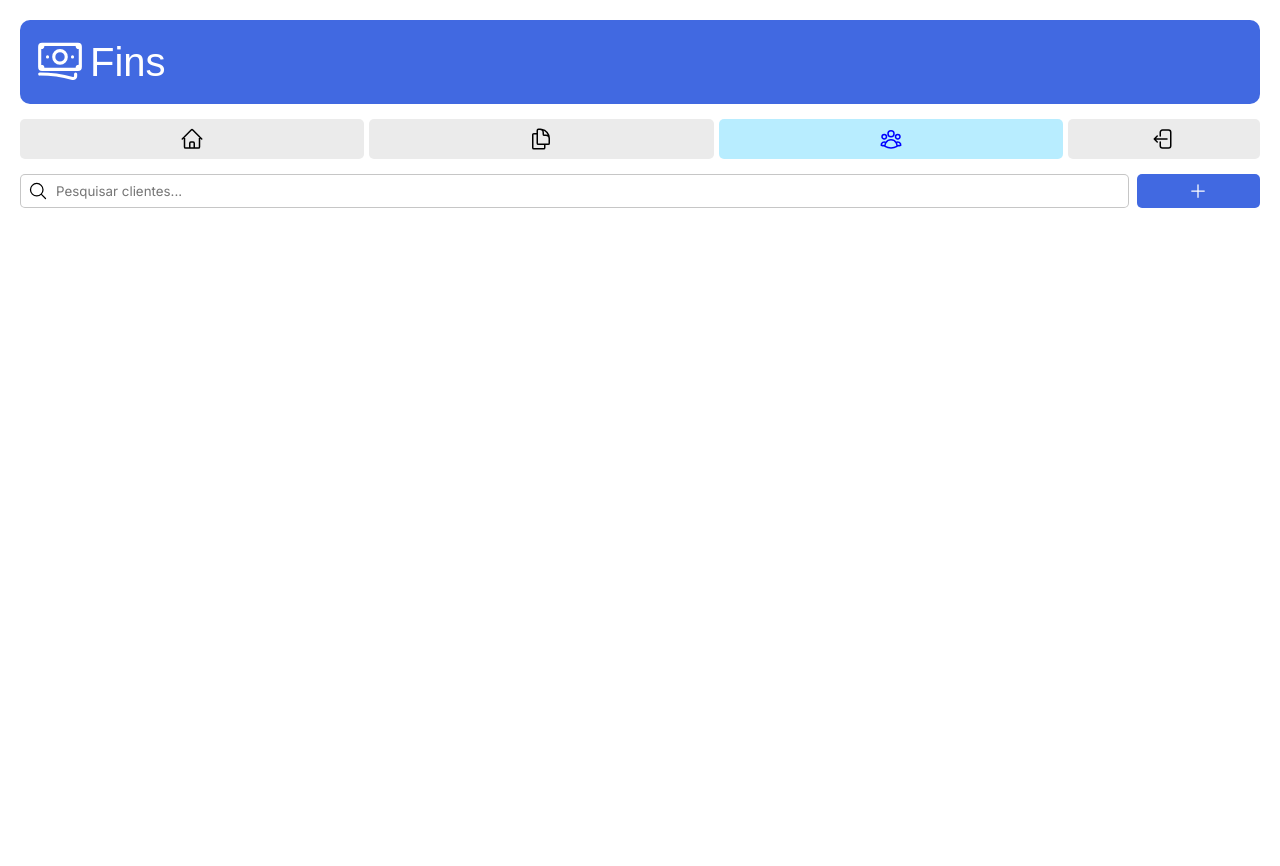
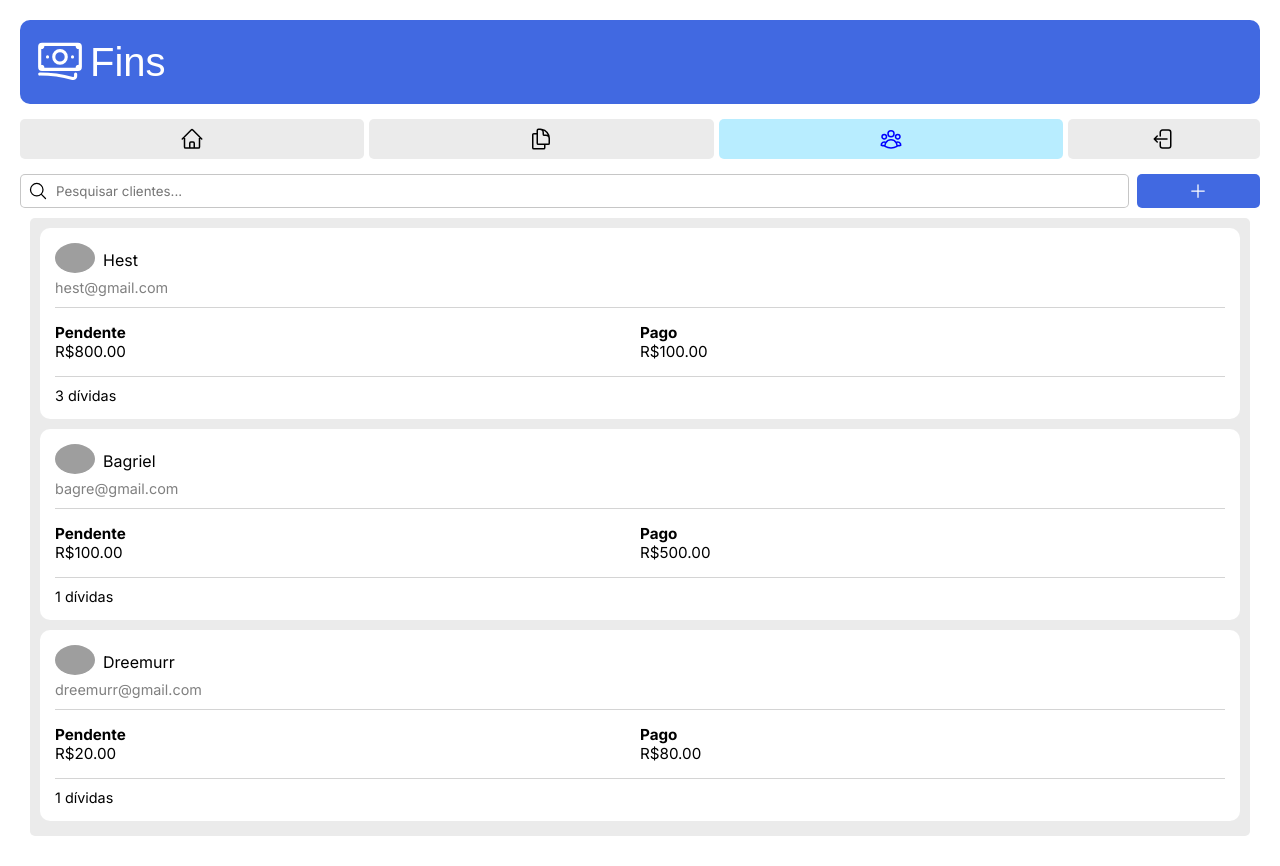
Before and after one commit to HestDreemurr/fins, a Next.js app: page /dashboard/customers in a window 1280 px wide. Before the commit the page ends 800 px from the top, so only its background shows below. Built offline with nearby package versions, Linux system fonts and the light colour scheme; grey boxes are pictures that could not be loaded; a web font is replaced by a local one.

Commit message:
Interface da Pagina de clientes

```diff
--- /dev/null
+++ b/src/app/dashboard/customers/customers.module.css
@@ -0,0 +1,53 @@
+@keyframes spin {
+  from {
+    transform: rotate(0deg);
+  }
+  to {
+    transform: rotate(360deg);
+  }
+}
+.customers {
+  margin: 10px;
+  padding: 5px;
+  background-color: #ebebeb;
+  border-radius: 5px;
+}
+.customers .customer {
+  background-color: white;
+  margin: 5px;
+  margin-bottom: 10px;
+  border-radius: 10px;
+  padding: 15px;
+}
+.customers .customer .top {
+  display: flex;
+  align-items: center;
+}
+.customers .customer .top figure {
+  margin-right: 8px;
+}
+.customers .customer .top figure img {
+  width: 40px;
+  border-radius: 50%;
+}
+.customers .customer .top h3 {
+  font-weight: normal;
+  font-size: 1em;
+}
+.customers .customer .email {
+  font-size: 0.9em;
+  color: gray;
+}
+.customers .middle {
+  display: flex;
+  margin-block: 10px;
+  padding-block: 15px;
+  border-block: 1px solid rgba(128, 128, 128, 0.337254902);
+  font-size: 0.95em;
+}
+.customers .middle div {
+  flex-basis: 50%;
+}
+.customers .invoices {
+  font-size: 0.9em;
+}
--- /dev/null
+++ b/src/app/dashboard/customers/customers.module.scss
@@ -0,0 +1,56 @@
+@use "../../../scss/styles";
+
+.customers {
+  margin: 10px;
+  padding: 5px;
+  background-color: styles.$lightgray;
+  border-radius: 5px;
+
+  .customer {
+    background-color: white;
+    margin: 5px;
+    margin-bottom: 10px;
+    border-radius: 10px;
+    padding: 15px;
+
+    .top {
+      display: flex;
+      align-items: center;
+
+      figure {
+        margin-right: 8px;
+
+        img {
+          width: 40px;
+          border-radius: 50%;
+        }
+      }
+
+      h3 {
+        font-weight: normal;
+        font-size: 1em;
+      }
+    }
+
+    .email {
+      font-size: 0.9em;
+      color: gray;
+    }
+  }
+
+  .middle {
+    display: flex;
+    margin-block: 10px;
+    padding-block: 15px;
+    border-block: 1px solid #80808056;
+    font-size: 0.95em;
+
+    div {
+      flex-basis: 50%;
+    }
+  }
+
+  .invoices {
+    font-size: 0.9em;
+  }
+}
--- a/src/app/dashboard/customers/page.jsx
+++ b/src/app/dashboard/customers/page.jsx
@@ -1,8 +1,11 @@
 "use client"
 
+import Link from "next/link"
+
 import SearchSection from "@/ui/dashboard/search-section"
+import Customers from "@/ui/dashboard/customers"
 
-import Link from "next/link"
+import styles from "./customers.module.css"
 
 export default function DashboardCustomers() {
   return (
@@ -11,6 +14,8 @@ export default function DashboardCustomers() {
         <SearchSection.Input onSearch={() => null} name="search-customers" placeholder="Pesquisar clientes..." />
         <SearchSection.Link path="/dashboard/customers/create" />
       </SearchSection.Root>
+
+      <Customers styles={styles} />
     </main>
   )
 }
--- /dev/null
+++ b/src/ui/dashboard/customers/customer.jsx
@@ -0,0 +1,31 @@
+export default function Customer({ customer, styles }) {
+  return (
+    <section className={styles.customer}>
+      <div className={styles.top}>
+        <figure>
+          <img src={customer.avatar} alt={customer.name} />
+        </figure>
+        <h3>{customer.name}</h3>
+      </div>
+      <span className={styles.email}>{customer.email}</span>
+
+      <div className={styles.middle}>
+        <div>
+          <h4>Pendente</h4>
+          <p>
+            R${customer.info.pending.toFixed(2)}
+          </p>
+        </div>
+
+        <div>
+          <h4>Pago</h4>
+          <p>
+            R${customer.info.paid.toFixed(2)}
+          </p>
+        </div>
+      </div>
+
+      <p className={styles.invoices}>{customer.info.invoicesCount} dívidas</p>
+    </section>
+  )
+}
--- /dev/null
+++ b/src/ui/dashboard/customers/index.jsx
@@ -0,0 +1,48 @@
+import Customer from "./customer.jsx"
+
+// TODO: Criar uma página para salvar clientes no DB
+const customersList = [
+  {
+    id: 1,
+    avatar: "https://reqres.in/img/faces/7-image.jpg",
+    name: "Hest",
+    email: "hest@gmail.com",
+    info: {
+      pending: 800,
+      paid: 100,
+      invoicesCount: 3
+    }
+  },
+  {
+    id: 2,
+    avatar: "https://reqres.in/img/faces/6-image.jpg",
+    name: "Bagriel",
+    email: "bagre@gmail.com",
+    info: {
+      pending: 100,
+      paid: 500,
+      invoicesCount: 1
+    }
+  },
+  {
+    id: 3,
+    avatar: "https://reqres.in/img/faces/5-image.jpg",
+    name: "Dreemurr",
+    email: "dreemurr@gmail.com",
+    info: {
+      pending: 20,
+      paid: 80,
+      invoicesCount: 1
+    }
+  }
+]
+
+export default function Customers({ styles }) {
+  return (
+    <main className={styles.customers}>
+      {customersList.map(customer => (
+        <Customer customer={customer} styles={styles} key={customer.id} />
+      ))}
+    </main>
+  )
+}
```
Also changed, not shown: src/actions/create-customer.js (deleted, +0 -8 lines), src/app/dashboard/customers/create/page.jsx (deleted, +0 -23 lines).
